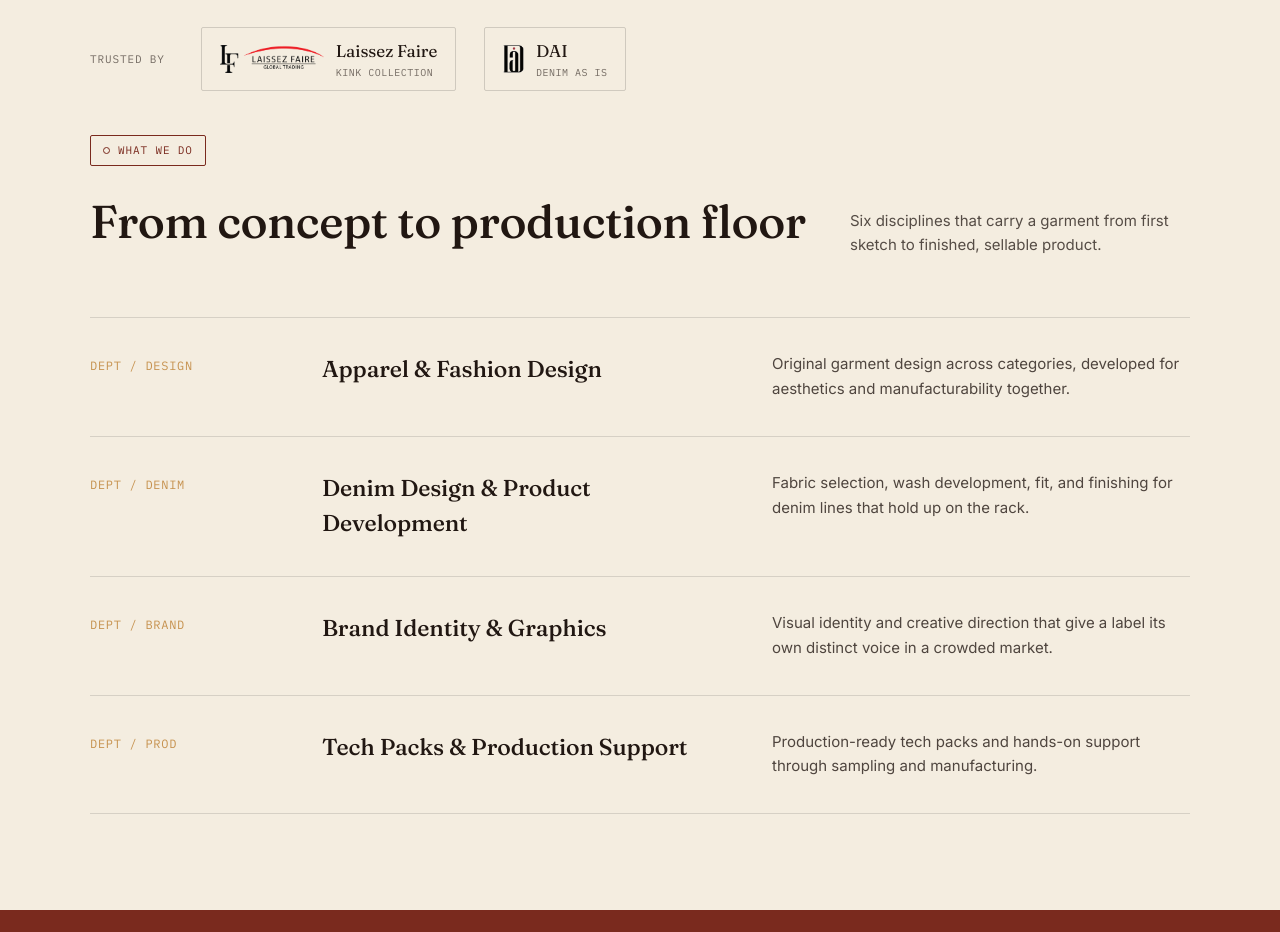
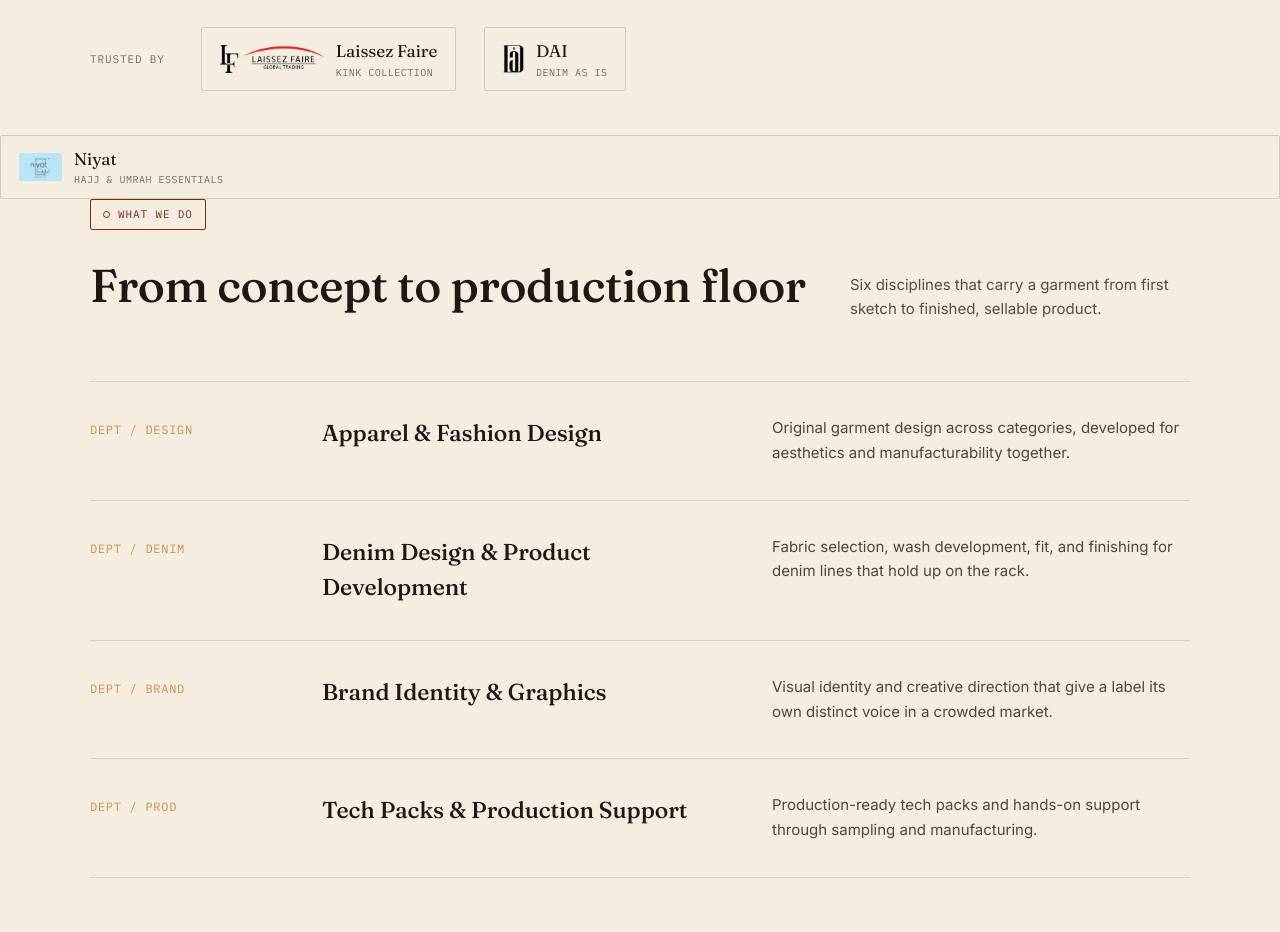
Before and after one commit to hill27designstudio-dotcom/Hill27, a plain HTML site: page index.html in a window 1280 px wide. Shown: the part 860-1792 px from the top of the page. Drawn offline with Linux system fonts and the light colour scheme.

Commit message:
Update index.html

```diff
--- a/index.html
+++ b/index.html
@@ -55,6 +55,13 @@
     </div>
   </div>
 </section>
+  <a href="work.html" class="client-badge">
+        <img src="client-niyat-mark.jpeg" alt="Niyat">
+        <div>
+          <div class="name">Niyat</div>
+          <div class="sub">Hajj &amp; Umrah Essentials</div>
+        </div>
+      </a>
 
 <section class="on-cream" style="padding-top:0;">
   <div class="wrap">
```
